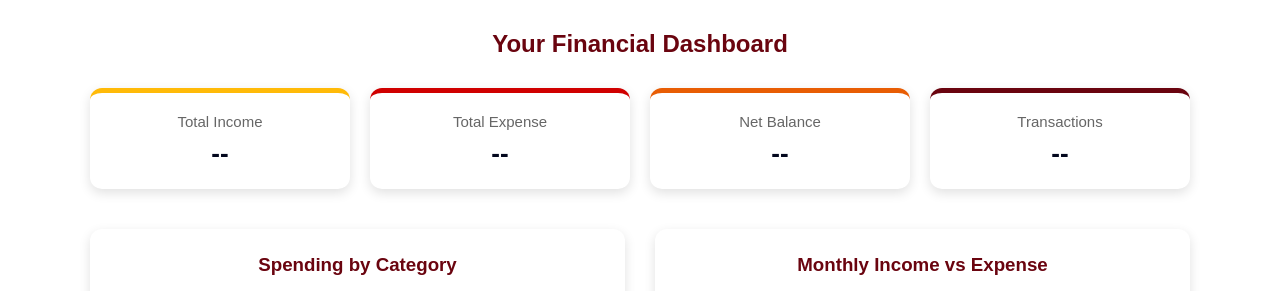
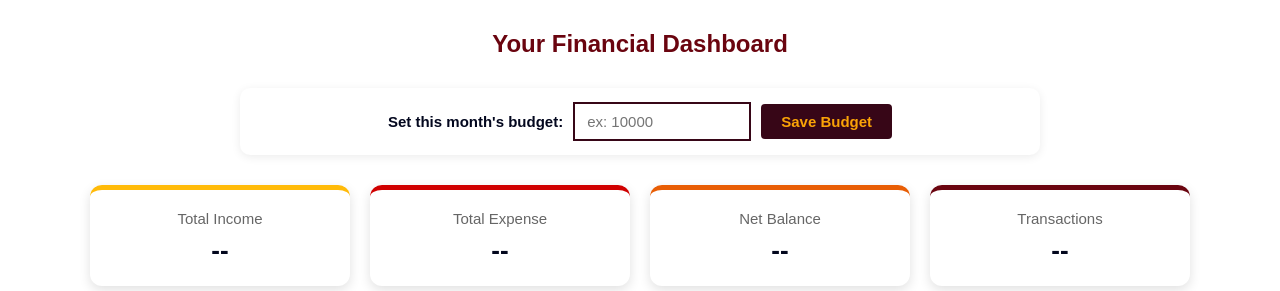
Before and after one commit to Arya13819/Kharcha-Khabhar-K2, a Flask app: page /dashboard in a window 1280 px wide. Shown: the part 68-359 px from the top of the page. Run offline with Flask 3, Linux system fonts and the light colour scheme; the visitor is signed in with stand-in values (Sample User, id 1); data that the repository does not hold is empty; some libraries are stand-ins or nearby versions.

Commit message:
v1.6: proper monthly budget system

```diff
--- a/app.py
+++ b/app.py
@@ -59,6 +59,32 @@ def login_required():
     return "user" not in session
 
 
+def get_month_budget(conn, username, month_str):
+    """Budget for the given 'YYYY-MM' from the budgets table.
+    Falls back to the legacy per-transaction budget for older accounts."""
+    cur = get_cursor(conn)
+    cur.execute(
+        "SELECT amount FROM budgets WHERE username = %s AND month = %s",
+        (username, month_str),
+    )
+    row = cur.fetchone()
+    if row:
+        cur.close()
+        return float(row["amount"])
+    # Legacy fallback: latest budget value stored inside expenses
+    cur.execute(
+        """
+        SELECT budget FROM expenses
+        WHERE username = %s AND budget IS NOT NULL
+        ORDER BY id DESC LIMIT 1
+        """,
+        (username,),
+    )
+    row = cur.fetchone()
+    cur.close()
+    return float(row["budget"]) if row else 0.0
+
+
 # ---------------------------------------------------------------------------
 # Pages
 # ---------------------------------------------------------------------------
@@ -75,7 +101,6 @@ def submit():
 
     username = session["user"]
 
-    budget = request.form.get("budget")
     expense_date = request.form.get("date")
     payee = request.form.get("payee")
     transaction_type = request.form.get("transaction_type")
@@ -84,7 +109,6 @@ def submit():
     category = request.form.get("category")
 
     try:
-        budget = float(budget) if budget not in (None, "") else None
         amount = float(amount)
     except (TypeError, ValueError):
         return redirect(url_for("home", error="amount_required"))
@@ -95,10 +119,10 @@ def submit():
         cursor.execute(
             """
             INSERT INTO expenses
-            (username, budget, date, payee, transaction_type, amount, payment_mode, category)
-            VALUES (%s, %s, %s, %s, %s, %s, %s, %s)
+            (username, date, payee, transaction_type, amount, payment_mode, category)
+            VALUES (%s, %s, %s, %s, %s, %s, %s)
             """,
-            (username, budget, expense_date, payee,
+            (username, expense_date, payee,
              transaction_type, amount, payment_mode, category),
         )
         conn.commit()
@@ -123,16 +147,7 @@ def balance():
     conn = get_db_connection()
     cursor = conn.cursor()
 
-    cursor.execute(
-        """
-        SELECT budget FROM expenses
-        WHERE username = %s AND budget IS NOT NULL
-        ORDER BY id DESC LIMIT 1
-        """,
-        (username,),
-    )
-    row = cursor.fetchone()
-    budget = float(row[0]) if row else 0
+    budget = get_month_budget(conn, username, date.today().strftime("%Y-%m"))
 
     cursor.execute(
         """
@@ -387,7 +402,7 @@ def history():
     cursor.execute(
         f"""
         SELECT id, date, payee, transaction_type, amount,
-               payment_mode, category, budget
+               payment_mode, category
         FROM expenses
         WHERE {where_sql}
         ORDER BY date DESC, id DESC
@@ -420,8 +435,6 @@ def edit_expense(expense_id):
     if request.method == "POST":
         try:
             amount = float(request.form.get("amount"))
-            budget = request.form.get("budget")
-            budget = float(budget) if budget not in (None, "") else None
         except (TypeError, ValueError):
             conn.close()
             return redirect(url_for("history", updated="failed"))
@@ -431,13 +444,13 @@ def edit_expense(expense_id):
             """
             UPDATE expenses
             SET date = %s, payee = %s, transaction_type = %s, amount = %s,
-                payment_mode = %s, category = %s, budget = %s
+                payment_mode = %s, category = %s
             WHERE id = %s AND username = %s
             """,
             (request.form.get("date"), request.form.get("payee"),
              request.form.get("transaction_type"), amount,
              request.form.get("payment_mode"), request.form.get("category"),
-             budget, expense_id, username),
+             expense_id, username),
         )
         conn.commit()
         cur.close()
@@ -512,6 +525,46 @@ def expense():
 # Dashboard + chart data API
 # ---------------------------------------------------------------------------
 
+@app.route("/budget/set", methods=["POST"])
+def set_budget():
+    if login_required():
+        return redirect(url_for("home", auth="required"))
+
+    month = request.form.get("month", "").strip() or date.today().strftime("%Y-%m")
+    try:
+        amount = float(request.form.get("amount"))
+        if amount < 0:
+            raise ValueError
+    except (TypeError, ValueError):
+        return redirect(url_for("dashboard", budget_saved="failed"))
+
+    conn = get_db_connection()
+    cur = conn.cursor()
+    if IS_POSTGRES:
+        cur.execute(
+            """
+            INSERT INTO budgets (username, month, amount)
+            VALUES (%s, %s, %s)
+            ON CONFLICT (username, month)
+            DO UPDATE SET amount = EXCLUDED.amount
+            """,
+            (session["user"], month, amount),
+        )
+    else:
+        cur.execute(
+            """
+            INSERT INTO budgets (username, month, amount)
+            VALUES (%s, %s, %s)
+            ON DUPLICATE KEY UPDATE amount = VALUES(amount)
+            """,
+            (session["user"], month, amount),
+        )
+    conn.commit()
+    cur.close()
+    conn.close()
+    return redirect(url_for("dashboard", budget_saved="true"))
+
+
 @app.route("/dashboard")
 def dashboard():
     if login_required():
@@ -575,17 +628,8 @@ def chart_data():
     )
     summary = cursor.fetchone()
 
-    # Budget status: latest budget vs this month's spending
-    cursor.execute(
-        """
-        SELECT budget FROM expenses
-        WHERE username = %s AND budget IS NOT NULL
-        ORDER BY id DESC LIMIT 1
-        """,
-        (username,),
-    )
-    brow = cursor.fetchone()
-    budget_amt = float(brow["budget"]) if brow else 0.0
+    # Budget status: this month's budget vs this month's spending
+    budget_amt = get_month_budget(conn, username, date.today().strftime("%Y-%m"))
 
     cursor.execute(
         f"""
--- a/database.py
+++ b/database.py
@@ -86,6 +86,14 @@ CREATE TABLE IF NOT EXISTS login (
     status VARCHAR(20)
 );
 
+CREATE TABLE IF NOT EXISTS budgets (
+    id SERIAL PRIMARY KEY,
+    username VARCHAR(100) NOT NULL REFERENCES users(username) ON DELETE CASCADE,
+    month VARCHAR(7) NOT NULL,
+    amount DECIMAL(10,2) NOT NULL,
+    UNIQUE (username, month)
+);
+
 CREATE TABLE IF NOT EXISTS recurring_expenses (
     id SERIAL PRIMARY KEY,
     username VARCHAR(100) NOT NULL REFERENCES users(username) ON DELETE CASCADE,
--- /dev/null
+++ b/sql/migration_v1_6_budgets.sql
@@ -0,0 +1,13 @@
+-- v1.6 migration: proper monthly budgets (run once in MySQL Workbench)
+-- (On Render: re-visit /setup-db?key=... once after deploying)
+USE user_db;
+
+CREATE TABLE IF NOT EXISTS budgets (
+    id INT AUTO_INCREMENT PRIMARY KEY,
+    username VARCHAR(100) NOT NULL,
+    month VARCHAR(7) NOT NULL,       -- 'YYYY-MM'
+    amount DECIMAL(10,2) NOT NULL,
+    UNIQUE KEY uq_user_month (username, month),
+    CONSTRAINT fk_budgets_user FOREIGN KEY (username)
+        REFERENCES users(username) ON DELETE CASCADE
+);
--- a/static/app.js
+++ b/static/app.js
@@ -147,6 +147,15 @@ document.addEventListener("DOMContentLoaded", function () {
         removeQueryParam("submitted");
     }
 
+    if (params.has("budget_saved")) {
+        if (params.get("budget_saved") === "true") {
+            alert("Monthly budget saved!");
+        } else {
+            alert("Please enter a valid budget amount.");
+        }
+        removeQueryParam("budget_saved");
+    }
+
     if (params.has("recurring_added") && params.get("recurring_added") === "true") {
         alert("Recurring transaction added to your history!");
         removeQueryParam("recurring_added");
--- a/static/styles.css
+++ b/static/styles.css
@@ -1202,3 +1202,46 @@ a.tab.active {
     .filter-bar input[type="text"] { min-width: 0; width: 100%; box-sizing: border-box; }
     .filter-bar select, .filter-bar button { width: 100%; box-sizing: border-box; }
 }
+
+
+/* ================= Monthly budget form (v1.6) ================= */
+.budget-set-box { max-width: 800px; margin: 0 auto 30px auto; }
+
+.budget-set-form {
+    display: flex;
+    flex-wrap: wrap;
+    gap: 10px;
+    align-items: center;
+    justify-content: center;
+    background: #fff;
+    border-radius: 10px;
+    padding: 14px 18px;
+    box-shadow: 0 2px 10px rgba(0,0,0,0.08);
+}
+
+.budget-set-form label { color: var(--Rich_black); font-size: 15px; }
+
+.budget-set-form input[type="number"] {
+    padding: 9px 12px;
+    border: 2px solid var(--Chocolate_cosmos);
+    font-size: 15px;
+    width: 150px;
+}
+
+.budget-set-form button {
+    padding: 9px 20px;
+    background: var(--Chocolate_cosmos);
+    color: var(--Orange_web);
+    font-weight: bold;
+    font-size: 15px;
+    border: none;
+    cursor: pointer;
+    border-radius: 4px;
+}
+
+.budget-set-form button:hover { background: var(--Penn_red); color: white; }
+
+@media (max-width: 600px) {
+    .budget-set-form input[type="number"],
+    .budget-set-form button { width: 100%; box-sizing: border-box; }
+}
--- a/templates/dashboard.html
+++ b/templates/dashboard.html
@@ -33,6 +33,16 @@
         <div id="due-reminders"></div>
 
         <div id="budget-status"></div>
+
+        <div class="budget-set-box">
+            <form action="/budget/set" method="POST" class="budget-set-form">
+                <label for="budget-amount"><strong>Set this month's budget:</strong></label>
+                <input type="hidden" name="month" value="">
+                <input type="number" id="budget-amount" name="amount" step="0.01" min="0"
+                       placeholder="ex: 10000" required>
+                <button type="submit">Save Budget</button>
+            </form>
+        </div>
 
         <div class="summary-cards">
             <div class="summary-card income-card">
--- a/templates/edit.html
+++ b/templates/edit.html
@@ -31,10 +31,6 @@
         <div class="form">
             <h2>Edit Transaction</h2>
             <form action="/edit/{{ expense.id }}" method="POST" class="ex-form">
-
-                <label>Budget:</label>
-                <input type="number" name="budget" step="0.01"
-                       value="{{ expense.budget if expense.budget is not none else '' }}">
 
                 <label>Date: <span class="required-star">*</span></label>
                 <input type="date" name="date" value="{{ expense.date }}" required>
--- a/templates/history.html
+++ b/templates/history.html
@@ -77,7 +77,6 @@
                             <th>Amount</th>
                             <th>Mode</th>
                             <th>Category</th>
-                            <th>Budget</th>
                             <th>Actions</th>
                         </tr>
                     </thead>
@@ -90,7 +89,6 @@
                             <td>{{ expense.amount }}</td>
                             <td>{{ expense.payment_mode }}</td>
                             <td>{{ expense.category }}</td>
-                            <td>{{ expense.budget if expense.budget is not none else '-' }}</td>
                             <td class="actions-cell">
                                 <a href="{{ url_for('edit_expense', expense_id=expense.id) }}" class="action-btn edit-btn">Edit</a>
                                 <form action="{{ url_for('delete_expense', expense_id=expense.id) }}" method="POST"
--- a/templates/index.html
+++ b/templates/index.html
@@ -60,8 +60,6 @@
             <h2>Track Your Expenses</h2>
             <form action="/submit" method="POST" class="ex-form">
 
-                <label>Set Your Budget:</label>
-                <input type="number" name="budget" step="0.01" placeholder="ex: 1000">
 
                 <label>Date: <span class="required-star">*</span></label>
                 <input type="date" name="date" required>
```
